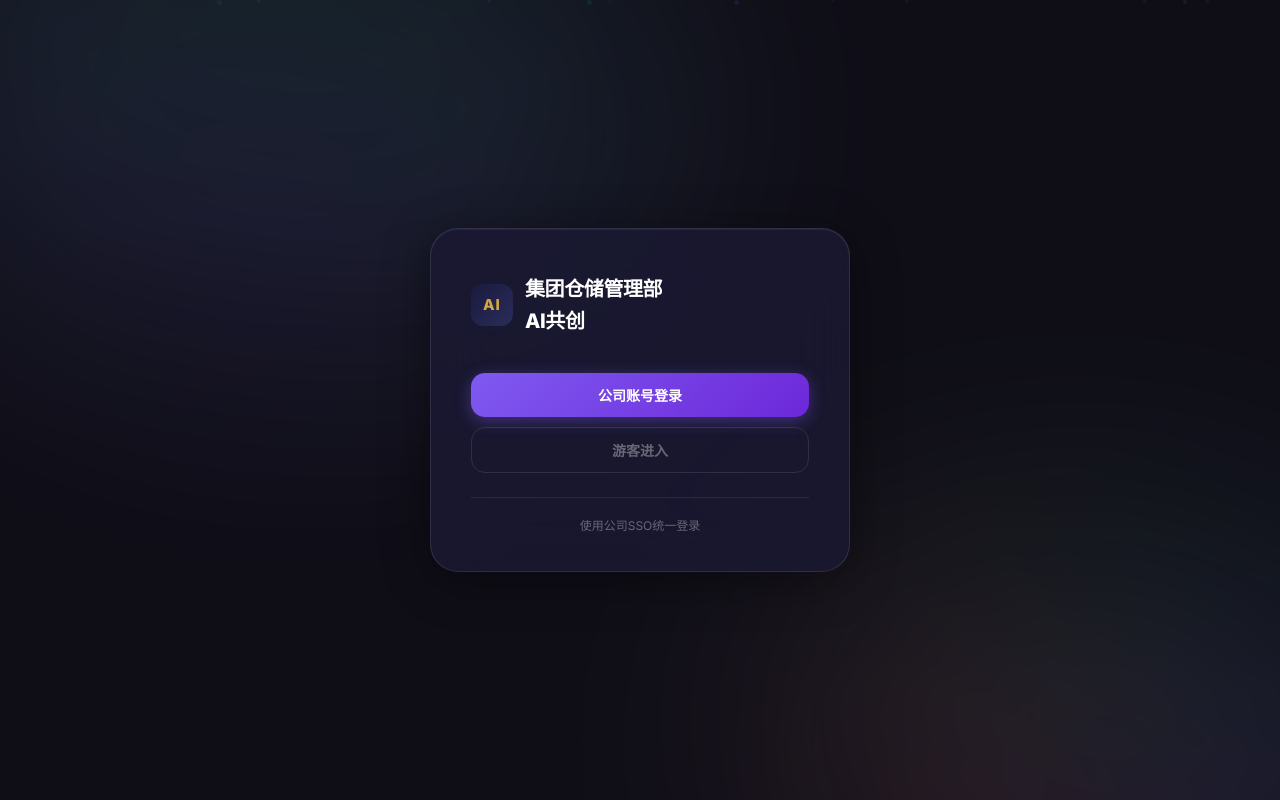
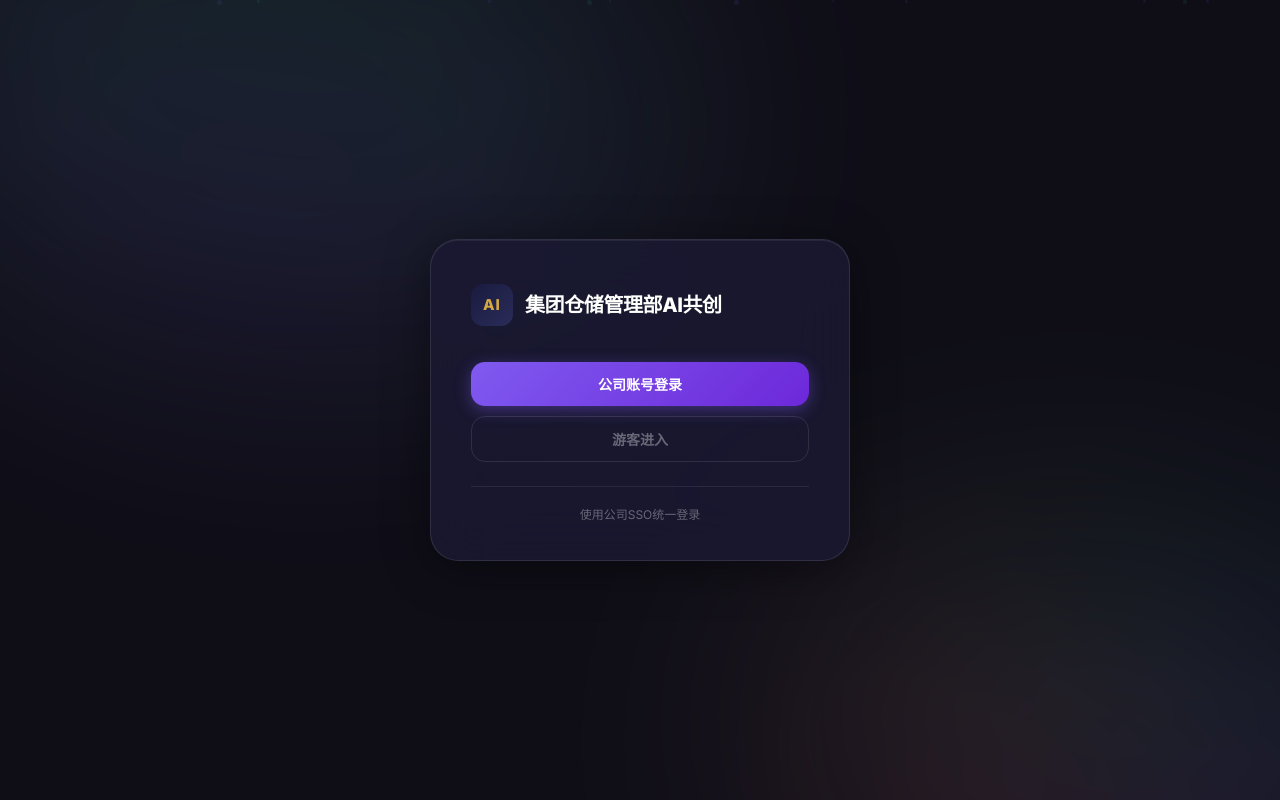
Before and after one commit to liujuwei403/joint-innovation-management, a plain HTML site: page docs/index.html in a window 1280 px wide. Drawn offline with Linux system fonts and the light colour scheme.

Commit message:
fix: restore original logo text without line break
Co-Authored-By: Claude Sonnet 4 <noreply@anthropic.com>

```diff
--- a/docs/index.html
+++ b/docs/index.html
@@ -78,7 +78,7 @@
   <div class="card">
     <div class="logo">
       <div class="logo-icon" style="background:linear-gradient(135deg,#1a1a3e,#2a2d5a);color:#d4a843;font-size:15px;font-weight:800;letter-spacing:1px">AI</div>
-      <div class="logo-text">集团仓储管理部<br>AI共创</div>
+      <div class="logo-text">集团仓储管理部AI共创</div>
     </div>
 
     <div id="sso-status" class="sso-status">
```
Also changed, not shown: public/index.html (+1 -1 lines).
